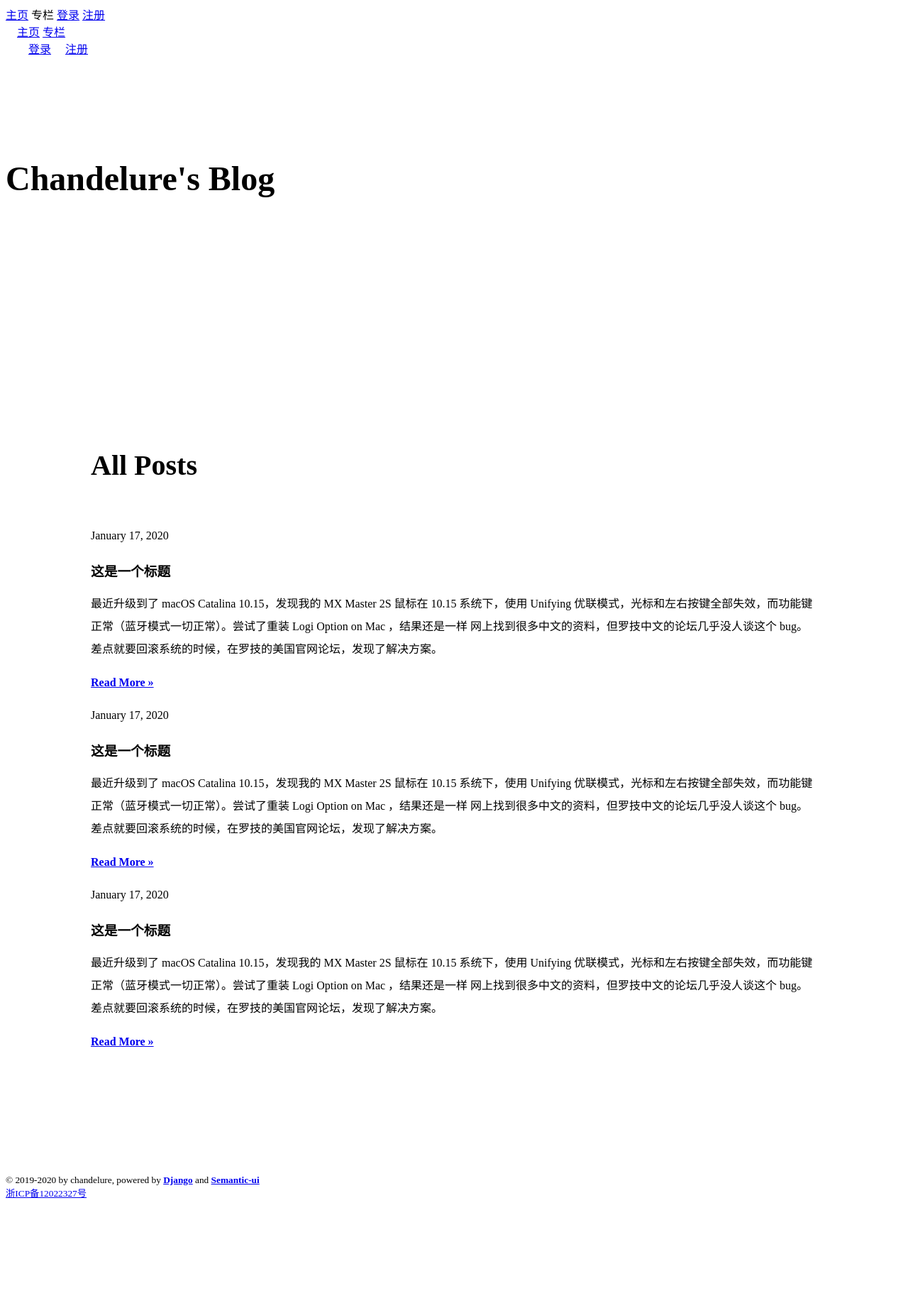
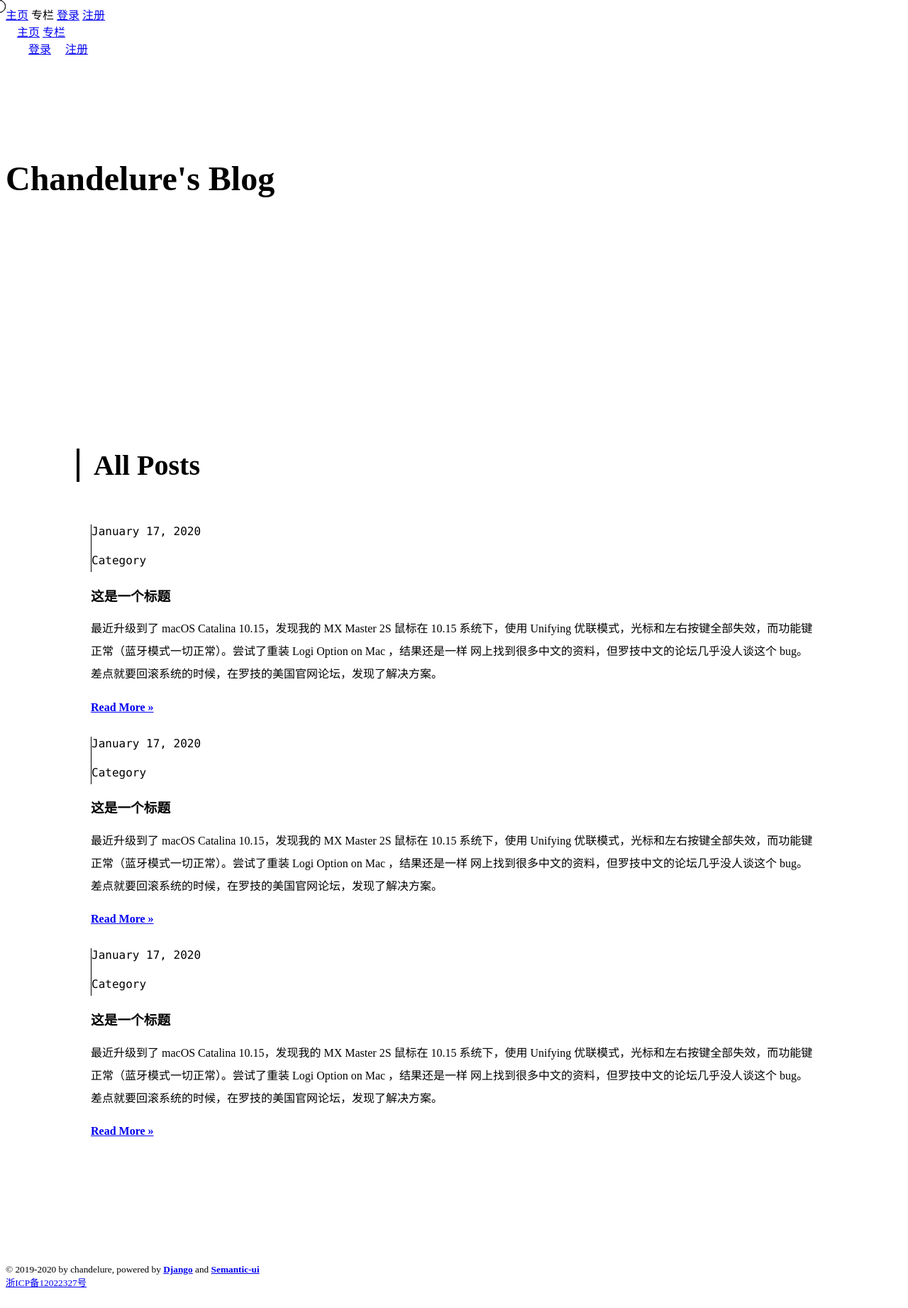
Before and after one commit to chandelures/chandeblog, a Django app: page / in a window 1280 px wide. Shown: the top 1843 px of the page at 71% size. Before the commit the page ends 1688 px from the top, so only its background shows below. Run offline with Django 3.2, Linux system fonts and the light colour scheme; style sheets or scripts are compiled from the project's sources; some libraries are stand-ins or nearby versions.

Commit message:
update: ui-blog

```diff
--- a/static/blog/css/base.scss
+++ b/static/blog/css/base.scss
@@ -88,7 +88,7 @@ footer.segment {
     margin-left: $margin-2;
 
     &:hover {
-      color: #0d71bb;
+      color: $blue;
       text-decoration: none;
     }
   }
--- a/static/blog/css/content.scss
+++ b/static/blog/css/content.scss
@@ -7,7 +7,9 @@
     font-size: $font-size-4;
     margin-top: $margin-5;
     margin-bottom: $margin-3;
-    margin-left: $margin-6;
+    margin-left: $margin-5;
+    padding-left: $padding-1;
+    border-left: black 4px solid;
 
     @media screen and (max-width: $screen-lg) {
       margin-top: $margin-4;
@@ -31,6 +33,7 @@
     border: none;
     margin-left: $margin-6*2.5;
     margin-right: $margin-6*2.5;
+    padding: 0;
     @media screen and (max-width: $screen-lg) {
       margin-left: $margin-5*2.5;
       margin-right: $margin-5*2.5;
@@ -44,6 +47,31 @@
       margin-right: $margin-1*2.5;
     }
 
+    .four.wide.column {
+      border-left: black 1px solid;
+    }
+
+    .ui.divider {
+      margin-bottom: $margin-4;
+    }
+
+    .category,
+    time {
+      font-family: $muted-font-family;
+    }
+
+    time:before {
+      position: absolute;
+      content: '';
+      display: block;
+      width: 1rem;
+      height: 1rem;
+      background-color: white;
+      border: 1px solid black;
+      border-radius: 50%;
+      top: 0;
+      left: calc(-0.8rem + 3px);
+    }
 
     h3 {
       font-weight: bold;
--- a/static/blog/css/variables.scss
+++ b/static/blog/css/variables.scss
@@ -22,3 +22,7 @@ $screen-sm: 35.5em;
 $screen-md: 48em;
 $screen-lg: 65em;
 $screen-xl: 80em;
+
+$muted-font-family: SFMono-Regular, Consolas, Liberation Mono, Menlo, Courier, monospace;
+
+$blue: #0d71bb;
--- a/templates/blog/index.html
+++ b/templates/blog/index.html
@@ -43,18 +43,18 @@
 {% endblock js %}
 
 {% block content %}
-    <div class="ui stackable container post-list">
+    <div class="ui container post-list">
         <h1>All Posts</h1>
         <div class="ui stackable grid">
             <div class="ui row">
                 <div class="four wide column">
-                    <p>January 17, 2020</p>
+                    <time>January 17, 2020</time>
+                    <p class="category">Category</p>
                 </div>
-                <div class="ten wide column">
+                <div class="eleven wide column">
                     <h3>这是一个标题</h3>
                     <p>最近升级到了 macOS Catalina 10.15，发现我的 MX Master 2S 鼠标在 10.15 系统下，使用 Unifying
                         优联模式，光标和左右按键全部失效，而功能键正常（蓝牙模式一切正常）。尝试了重装 Logi Option on Mac ，结果还是一样
-
                         网上找到很多中文的资料，但罗技中文的论坛几乎没人谈这个 bug。差点就要回滚系统的时候，在罗技的美国官网论坛，发现了解决方案。</p>
                     <h4 class="ui horizontal header divider">
                         <a href="#">Read More »</a>
@@ -63,13 +63,13 @@
             </div>
             <div class="ui row">
                 <div class="four wide column">
-                    <p>January 17, 2020</p>
+                    <time>January 17, 2020</time>
+                    <p class="category">Category</p>
                 </div>
-                <div class="ten wide column">
+                <div class="eleven wide column">
                     <h3>这是一个标题</h3>
                     <p>最近升级到了 macOS Catalina 10.15，发现我的 MX Master 2S 鼠标在 10.15 系统下，使用 Unifying
                         优联模式，光标和左右按键全部失效，而功能键正常（蓝牙模式一切正常）。尝试了重装 Logi Option on Mac ，结果还是一样
-
                         网上找到很多中文的资料，但罗技中文的论坛几乎没人谈这个 bug。差点就要回滚系统的时候，在罗技的美国官网论坛，发现了解决方案。</p>
                     <h4 class="ui horizontal header divider">
                         <a href="#">Read More »</a>
@@ -78,13 +78,13 @@
             </div>
             <div class="ui row">
                 <div class="four wide column">
-                    <p>January 17, 2020</p>
+                    <time>January 17, 2020</time>
+                    <p class="category"  >Category</p>
                 </div>
-                <div class="ten wide column">
+                <div class="eleven wide column">
                     <h3>这是一个标题</h3>
                     <p>最近升级到了 macOS Catalina 10.15，发现我的 MX Master 2S 鼠标在 10.15 系统下，使用 Unifying
                         优联模式，光标和左右按键全部失效，而功能键正常（蓝牙模式一切正常）。尝试了重装 Logi Option on Mac ，结果还是一样
-
                         网上找到很多中文的资料，但罗技中文的论坛几乎没人谈这个 bug。差点就要回滚系统的时候，在罗技的美国官网论坛，发现了解决方案。</p>
                     <h4 class="ui horizontal header divider">
                         <a href="#">Read More »</a>
```
Also changed, not shown: static/blog/css/content.css (+23 -2 lines), 2 other files.
